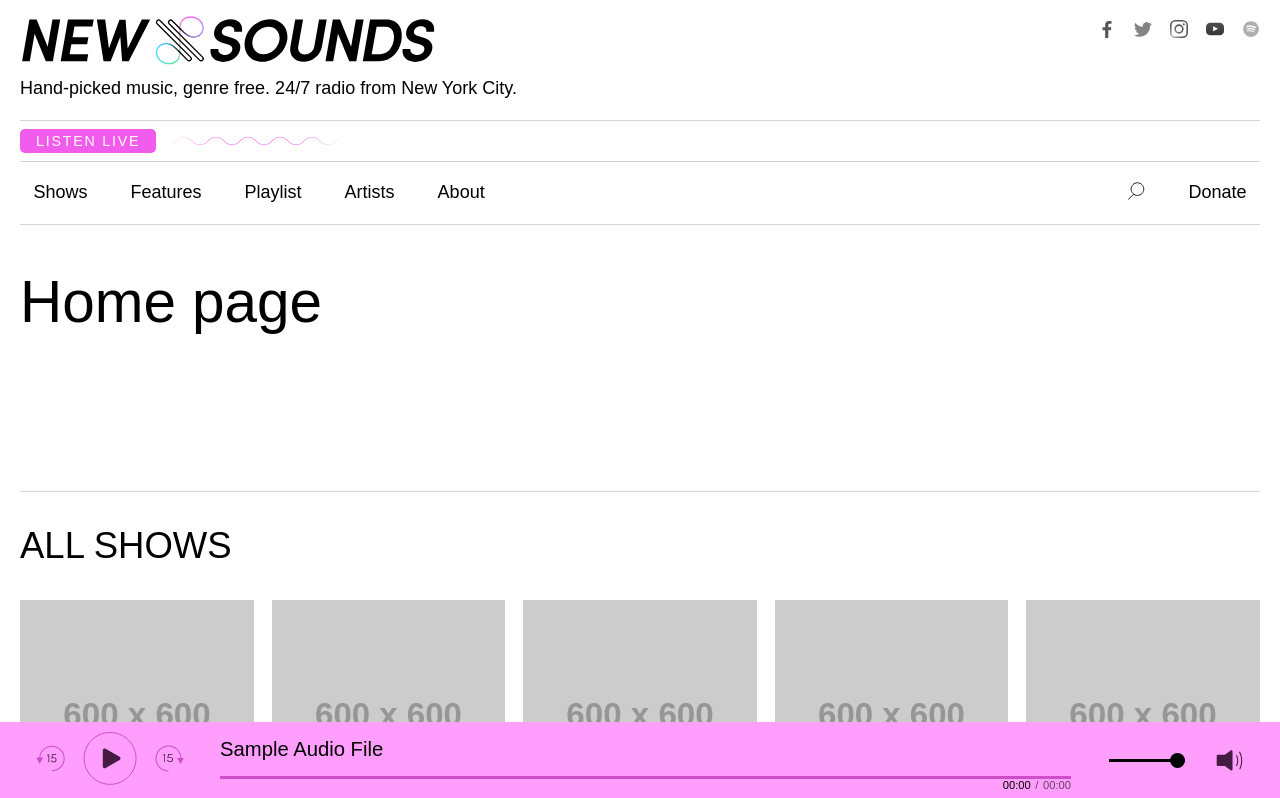
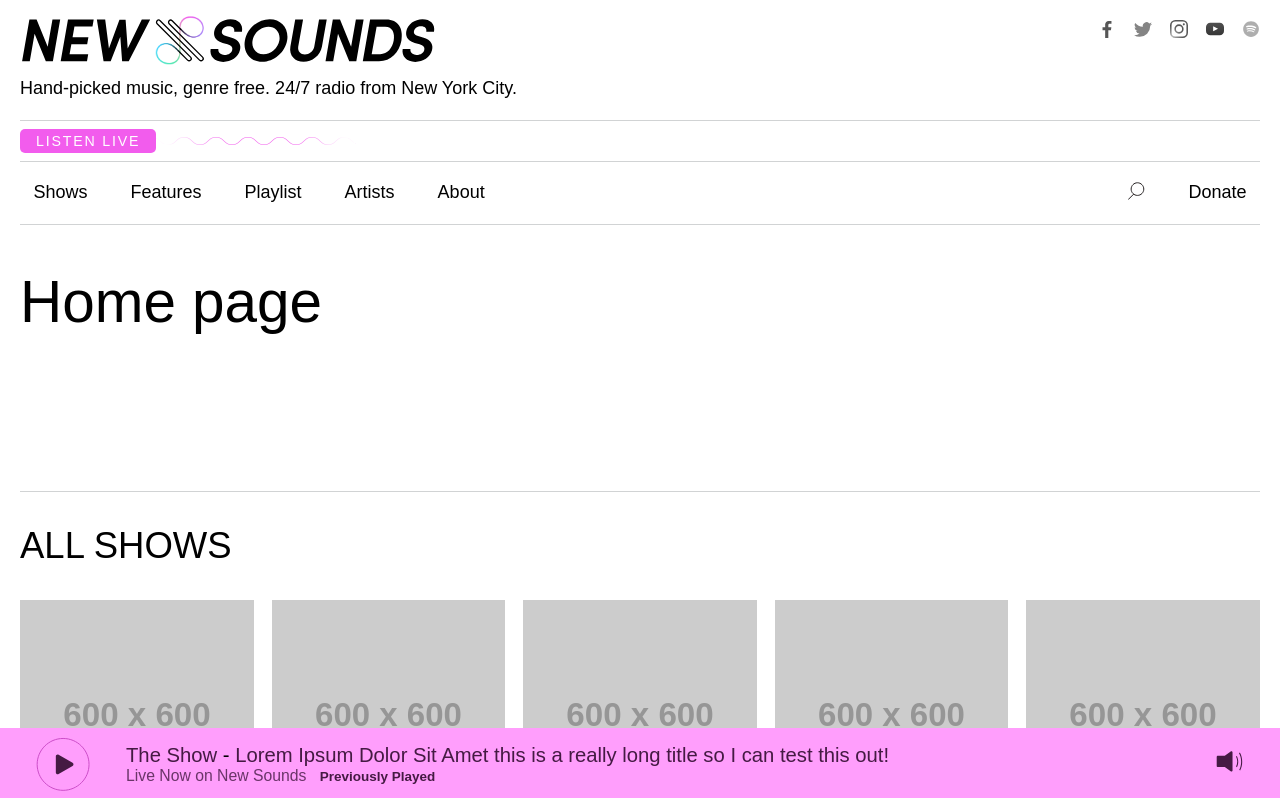
Before and after one commit to kimlarocca/vue-sound, a Vue app: page / in a window 1280 px wide. Shown: the top 798 px of the page. Built offline with nearby package versions, Linux system fonts and the light colour scheme.

Commit message:
more audio player progress

```diff
--- a/src/assets/scss/_breakpoints.scss
+++ b/src/assets/scss/_breakpoints.scss
@@ -1,4 +1,5 @@
-$small: 768px;
+$xsmall: 450px;
+$small: 550px;
 $medium: 768px;
 $large: 1240px;
 $xlarge: 1440px;
--- a/src/assets/scss/_settings.scss
+++ b/src/assets/scss/_settings.scss
@@ -158,6 +158,7 @@
   --grid-gutter-large: 54px;
 
   // Animation
+  --animation-duration: .5s;
   --transition: .3s ease-out;
   --opacity-on-hover: .75;
 
--- a/src/assets/scss/main.scss
+++ b/src/assets/scss/main.scss
@@ -8,6 +8,7 @@
 @import "layout";
 @import "accessibility";
 @import "forms";
+@import "transitions";
 
 * {
   -webkit-tap-highlight-color: rgba(0, 0, 0, 0);
--- a/src/components/AudioPlayer.vue
+++ b/src/components/AudioPlayer.vue
@@ -1,20 +1,47 @@
 <template>
   <div class="player">
     <div class="player-controls">
-      <a @click="goBack15">
+      <a
+        v-if="showSkip && !livestream"
+        tabindex="0"
+        @click="goBack15"
+        @keypress.space.enter="goBack15"
+        class="u-display--flex"
+      >
         <back15-icon />
       </a>
-      <a @click="playing = !playing">
+      <a
+        tabindex="0"
+        @click="togglePlay"
+        @keypress.space.enter="togglePlay"
+        class="u-display--flex"
+      >
         <play-icon v-if="!playing" />
         <pause-icon v-if="playing" />
       </a>
-      <a @click="goAhead15">
+      <a
+        v-if="showSkip && !livestream"
+        tabindex="0"
+        @click="goAhead15"
+        @keypress.space.enter="goAhead15"
+        class="u-display--flex"
+      >
         <ahead15-icon />
       </a>
       <div class="player-track">
-        <p class="player-track-title">
-          {{ title }}
-        </p>
+        <div class="player-track-title">
+          <a v-if="hasTitle && hasTitleLink" :href="titleLink">{{ title }}</a>
+          <span v-if="hasTitle && !hasTitleLink">{{ title }}</span>
+          <span v-if="hasTitle && hasDetails"> - </span>
+          <span v-if="hasDetails && !hasDetailsLink" class="player-track-title-details">{{ details }}</span>
+          <a v-if="hasDetails && hasDetailsLink" :href="detailsLink" class="player-track-title-details">{{ details
+            }}</a>
+        </div>
+        <template v-if="livestream">
+          <div class="player-livestream">Live Now on New Sounds <a href="/livestream" class="player-livestream-link">Previously
+            Played</a></div>
+        </template>
+        <template v-else>
           <div
             class="player-track-progress"
             @click="seek"
@@ -23,35 +50,56 @@
               :style="{ width: percentComplete + '%' }"
               class="player-track-seeker"
             />
+            <div
+              :style="{ width: percentBuffered + '%' }"
+              class="player-track-buffered"
+            />
           </div>
           <div class="player-track-time">
             <span class="player-track-time-current">{{ currentSeconds | convertTimeHHMMSS }}</span>
             <span class="player-track-time-separator">/</span>
             <span class="player-track-time-total">{{ durationSeconds | convertTimeHHMMSS }}</span>
           </div>
+        </template>
       </div>
       <a
         v-if="showDownload"
+        tabindex="0"
         @click="download"
+        @keypress.space.enter="download"
       >
         <download-icon />
       </a>
+      <div
+        class="player-volume"
+        @mouseover.prevent="showVolume = true"
+        @mouseleave.prevent="showVolume = false"
+      >
+        <label
+          for="playerVolume"
+          class="hide-ally-element"
+        >
+          audio player volume slider
+        </label>
+        <transition name="slide-left">
           <input
+            v-show="showVolume"
+            id="playerVolume"
             v-model="volume"
             type="range"
             min="0"
             max="100"
           >
+        </transition>
         <a
-        class="player-volume"
-        @mouseover.prevent="showVolume = true"
-        @mouseleave.prevent="showVolume = false"
+          tabindex="0"
           @click="mute"
+          @keypress.space.enter="mute"
         >
           <volume-icon v-if="!muted" />
           <volume-muted-icon v-if="muted" />
         </a>
-      <!--      <input v-model="volume" :style="{visibility: showVolume ? 'visible' : 'hidden'}" type="range" min="0" max="100"/>-->
+      </div>
     </div>
     <audio
       ref="audioFile"
@@ -82,7 +130,15 @@
       }
     },
     props: {
-      title: {
+      autoPlay: {
+        type: Boolean,
+        default: false
+      },
+      details: {
+        type: String,
+        default: null
+      },
+      detailsLink: {
         type: String,
         default: null
       },
@@ -90,7 +146,7 @@
         type: String,
         default: null
       },
-      autoPlay: {
+      livestream: {
         type: Boolean,
         default: false
       },
@@ -101,6 +157,22 @@
       showDownload: {
         type: Boolean,
         default: false
+      },
+      showSkip: {
+        type: Boolean,
+        default: true
+      },
+      showTrack: {
+        type: Boolean,
+        default: true
+      },
+      title: {
+        type: String,
+        default: null
+      },
+      titleLink: {
+        type: String,
+        default: null
       }
     },
     data () {
@@ -108,6 +180,7 @@
         audio: undefined,
         currentSeconds: 0,
         durationSeconds: 0,
+        buffered: 0,
         innerLoop: false,
         loaded: false,
         playing: false,
@@ -117,8 +190,23 @@
       }
     },
     computed: {
+      hasDetails () {
+        return this.$props.details
+      },
+      hasDetailsLink () {
+        return this.$props.detailsLink
+      },
+      hasTitle () {
+        return this.$props.title
+      },
+      hasTitleLink () {
+        return this.$props.titleLink
+      },
       muted () {
         return this.volume / 100 === 0
+      },
+      percentBuffered () {
+        return (this.buffered / this.durationSeconds) * 100
       },
       percentComplete () {
         return (this.currentSeconds / this.durationSeconds) * 100
@@ -137,11 +225,17 @@
     },
     created () {
       this.innerLoop = this.loop
+      window.addEventListener('keyup', event => {
+        if (event.code === 'Space') {
+          this.togglePlay()
+        }
+      })
     },
     mounted () {
       this.audio = this.$refs.audioFile
       this.audio.addEventListener('timeupdate', this.update)
       this.audio.addEventListener('loadeddata', this.load)
+      this.audio.addEventListener('buffered', this.update)
       this.audio.addEventListener('pause', () => {
         this.playing = false
       })
@@ -170,7 +264,6 @@
         throw new Error('Failed to load sound file.')
       },
       mute () {
-        console.log('kim')
         if (this.muted) {
           this.volume = this.previousVolume
           return this.volume
@@ -180,27 +273,32 @@
       },
       seek (e) {
         if (!this.loaded) return
-
         const el = e.target.getBoundingClientRect()
         const seekPos = (e.clientX - el.left) / el.width
-
         this.audio.currentTime = (this.audio.duration * seekPos)
       },
       stop () {
         this.playing = false
         this.audio.currentTime = 0
       },
+      togglePlay () {
+        this.playing = !this.playing
+      },
       update () {
-        this.currentSeconds = (this.audio.currentTime)
+        this.currentSeconds = this.audio.currentTime
+        this.buffered = this.audio.buffered.end(0)
       }
     }
   }
 </script>
 
 <style lang="scss" scoped>
+  @import "src/assets/scss/breakpoints";
+
   $player-bg: var(--color-septary);
   $player-text-color: #451a43;
-  $player-progress-color: var(--color-quinary);
+  $player-progress-color: var(--color-primary);
+  $player-buffered-color: var(--color-quinary);
   $player-seeker-color: $player-text-color;
   $player-link-color: $player-text-color;
 
@@ -209,7 +307,21 @@
     bottom: 0;
     width: 100%;
     background-color: $player-bg;
+    padding: .25rem 1rem;
+    @media all and (min-width: $medium) {
       padding: .5rem 2rem;
+    }
+  }
+
+  .player a,
+  .player a:visited,
+  .player a:active {
+    color: $player-link-color;
+    text-decoration: none;
+
+    &:hover {
+      text-decoration: underline;
+    }
   }
 
   .player-controls {
@@ -229,23 +341,55 @@
     margin-right: 1rem;
   }
 
+  .player-livestream {
+    font-size: .875rem;
+    font-weight: 400;
+    color: rgba(69, 26, 67, .8);
+  }
+
+  .player-livestream .player-livestream-link {
+    display: none;
+    @media all and (min-width: $medium) {
+      display: inline-block;
+      margin-left: .5rem;
+      font-size: .75rem;
+      font-weight: 700;
+    }
+  }
+
   .player-track {
     flex: auto;
     padding: 0 2rem;
+    overflow: hidden;
   }
 
   .player-track-title {
     font-size: var(--font-size-7);
     font-weight: 500;
-    margin-bottom: .5rem;
+    width: 100%;
+    text-overflow: ellipsis;
+    overflow: hidden;
+    white-space: nowrap;
+  }
+
+  .player-track-title-details {
+    font-weight: 300;
   }
 
   .player-track-progress {
-    position: relative;
+    position: absolute;
     background-color: $player-progress-color;
     cursor: pointer;
+    min-width: 200px;
+    top: -5px;
+    left: 0;
+    right: 0;
+    height: 5px;
+    @media all and (min-width: $medium) {
       height: 3px;
-    min-width: 200px;
+      margin-top: .5rem;
+      position: relative;
+    }
   }
 
   .player-track-progress .player-track-seeker {
@@ -254,6 +398,16 @@
     left: 0;
     position: absolute;
     top: 0;
+    z-index: 20;
+  }
+
+  .player-track-progress .player-track-buffered {
+    background-color: $player-buffered-color;
+    bottom: 0;
+    left: 0;
+    position: absolute;
+    top: 0;
+    z-index: 10;
   }
 
   .player-track-progress .player-track-playhead {
@@ -283,9 +437,11 @@
 
   .player-track-time {
     display: flex;
-    justify-content: flex-end;
     font-size: var(--font-size-2);
     font-weight: 500;
+    @media all and (min-width: $medium) {
+      justify-content: flex-end;
+    }
   }
 
   .player-track-time .player-track-time-current {
@@ -303,107 +459,10 @@
   }
 
   .player-volume {
+    display: none;
+    @media all and (min-width: $medium) {
       display: flex;
+      justify-content: flex-end;
     }
-
-  // input range base styles
-
-  input[type=range] {
-    -webkit-appearance: none; /* Hides the slider so that custom slider can be made */
-    background: transparent; /* Otherwise white in Chrome */
-    width: 76px;
-    margin-right: 1.5rem;
-  }
-
-  input[type=range]::-webkit-slider-thumb {
-    -webkit-appearance: none;
-  }
-
-  input[type=range]:focus {
-    outline: none; /* Removes the blue border. You should probably do some kind of focus styling for accessibility reasons though. */
-  }
-
-  input[type=range]::-ms-track {
-    width: 100%;
-    cursor: pointer;
-
-    // Hides the slider so custom styles can be added
-    background: transparent;
-    border-color: transparent;
-    color: transparent;
-  }
-
-  // input range thumb
-
-  input[type=range]::-webkit-slider-thumb {
-    -webkit-appearance: none;
-    height: 15px;
-    width: 15px;
-    border-radius: 50%;
-    background: var(--color-black);
-    cursor: pointer;
-    margin-top: -6px; /* (thumb height/2 + track height/2) You need to specify a margin in Chrome, but in Firefox and IE it is automatic */
-  }
-
-  input[type=range]::-moz-range-thumb {
-    height: 15px;
-    width: 15px;
-    border-radius: 50%;
-    background: var(--color-black);
-    cursor: pointer;
-  }
-
-  input[type=range]::-ms-thumb {
-    height: 15px;
-    width: 15px;
-    border-radius: 50%;
-    background: var(--color-black);
-    cursor: pointer;
-  }
-
-  // input range track
-
-  input[type=range]::-webkit-slider-runnable-track {
-    width: 100%;
-    height: 3px;
-    cursor: pointer;
-    background: var(--color-black);
-  }
-
-  input[type=range]:focus::-webkit-slider-runnable-track {
-    background: var(--color-black);
-  }
-
-  input[type=range]::-moz-range-track {
-    width: 100%;
-    height: 3px;
-    cursor: pointer;
-    background: var(--color-black);
-  }
-
-  input[type=range]::-ms-track {
-    width: 100%;
-    height: 3px;
-    cursor: pointer;
-    background: transparent;
-    border-color: transparent;
-    border-width: 16px 0;
-    color: transparent;
-  }
-
-  input[type=range]::-ms-fill-lower {
-    background: var(--color-black);
-  }
-
-  input[type=range]:focus::-ms-fill-lower {
-    background: var(--color-black);
-  }
-
-  input[type=range]::-ms-fill-upper {
-    background: var(--color-black);
-  }
-
-  input[type=range]:focus::-ms-fill-upper {
-    background: var(--color-black);
   }
 </style>
--- a/src/layouts/Default.vue
+++ b/src/layouts/Default.vue
@@ -19,8 +19,12 @@
     <the-footer />
     <v-spacer size="double" />
     <audio-player
-      title="Sample Audio File"
-      file="https://upload.wikimedia.org/wikipedia/commons/d/d6/Louis-Emmanuel_Jadin_-_Nocturne_No._3_in_G_minor_-_2._Allegro_molto.ogg"
+      livestream
+      title="The Show"
+      title-link="http://www.google.com"
+      details="Lorem Ipsum Dolor Sit Amet this is a really long title so I can test this out!"
+      details-link="http://www.bing.com"
+      file="http://www.hochmuth.com/mp3/Haydn_Cello_Concerto_D-1.mp3"
     />
   </div>
 </template>
```
Also changed, not shown: src/assets/scss/_forms.scss (+101 -0 lines), src/assets/scss/_transitions.scss (added, +21 -0 lines), 2 other files (tests, documents, lock files or other folders). Lines whose indentation alone changed are shown as unchanged.
